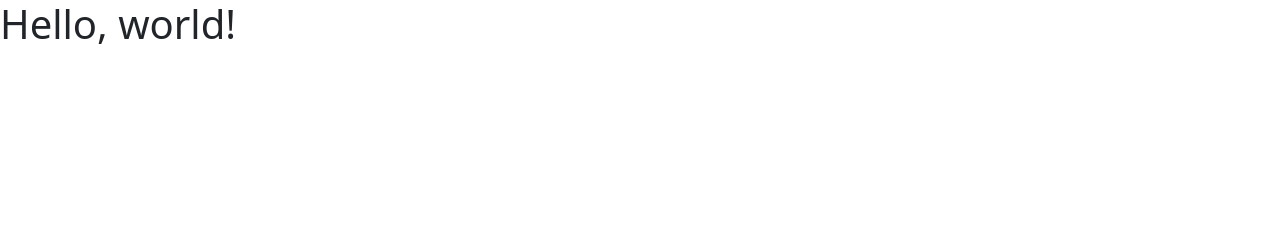
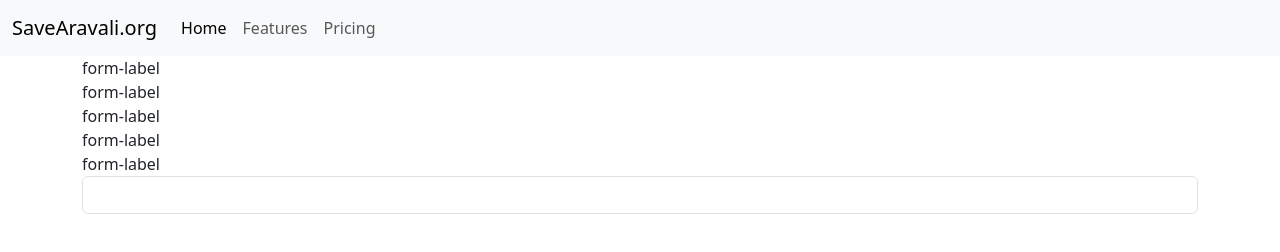
Before and after one commit to amansinghal123/SaveAravali-ActivityTracker, a plain HTML site: page index.html in a window 1280 px wide. Drawn offline with nearby package versions, Linux system fonts and the light colour scheme.

Commit message:
Added NavBar

```diff
--- a/index.html
+++ b/index.html
@@ -7,7 +7,34 @@
     <link href="https://cdn.jsdelivr.net/npm/bootstrap@5.3.3/dist/css/bootstrap.min.css" rel="stylesheet" integrity="sha384-QWTKZyjpPEjISv5WaRU9OFeRpok6YctnYmDr5pNlyT2bRjXh0JMhjY6hW+ALEwIH" crossorigin="anonymous">
   </head>
   <body>
-    <h1>Hello, world!</h1>
+    <nav class="navbar navbar-expand-lg bg-body-tertiary">
+        <div class="container-fluid">
+          <a class="navbar-brand" href="https://www.savearavali.org/">SaveAravali.org</a>
+          <button class="navbar-toggler" type="button" data-bs-toggle="collapse" data-bs-target="#navbarNavAltMarkup" aria-controls="navbarNavAltMarkup" aria-expanded="false" aria-label="Toggle navigation">
+            <span class="navbar-toggler-icon"></span>
+          </button>
+          <div class="collapse navbar-collapse" id="navbarNavAltMarkup">
+            <div class="navbar-nav">
+              <a class="nav-link active" aria-current="page" href="https://www.google.com/">Home</a>
+              <a class="nav-link" href="https://www.google.com/">Features</a>
+              <a class="nav-link" href="https://www.google.com/">Pricing</a>
+            </div>
+          </div>
+        </div>
+    </nav>
+    <div class="container form-container">
+
+        <div class="image_container"></div>
+        <form action="" class="form">
+            <div class="form-group"><label for="">form-label</label></div>
+            <div class="form-group"><label for="">form-label</label></div>
+            <div class="form-group"><label for="">form-label</label></div>
+            <div class="form-group"><label for="">form-label</label></div>
+            <div class="form-group"><label for="">form-label</label></div>
+            <input type="text" class="form-control">
+        </form>
+    </div>
+
     <script src="https://cdn.jsdelivr.net/npm/bootstrap@5.3.3/dist/js/bootstrap.bundle.min.js" integrity="sha384-YvpcrYf0tY3lHB60NNkmXc5s9fDVZLESaAA55NDzOxhy9GkcIdslK1eN7N6jIeHz" crossorigin="anonymous"></script>
   </body>
 </html>
```
